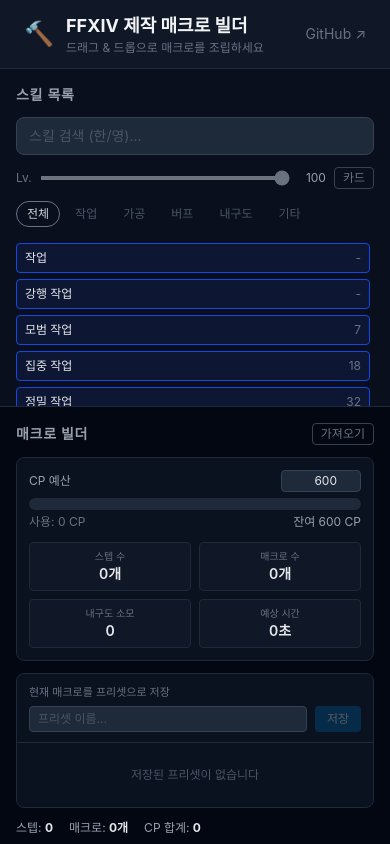
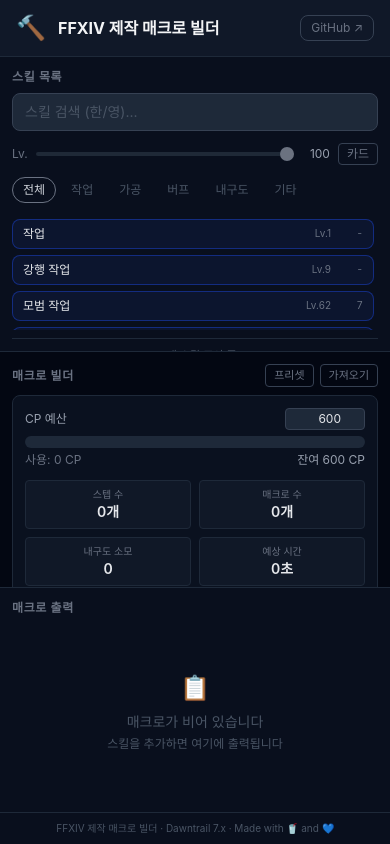
Before and after one commit to Dev-2A/ffxiv-macro-builder, a React (Vite) app: page / in a window 390 px wide. Shown: the top 844 px of the page. Built offline with nearby package versions, Linux system fonts and the light colour scheme.

Commit message:
💄 전체 UI 폴리싱 (반응형, 스크롤바, 드래그 피드백, 프리셋 토글, Footer)

```diff
--- a/index.html
+++ b/index.html
@@ -4,6 +4,8 @@
     <meta charset="UTF-8" />
     <link rel="icon" type="image/svg+xml" href="/favicon.svg" />
     <meta name="viewport" content="width=device-width, initial-scale=1.0" />
+    <meta name="description" content="FFXIV 제작 매크로 빌더 — 드래그&드롭으로 스킬을 조립하고 /ac 매크로를 자동 생성하는 한국어 웹 도구. Dawntrail 7.x 기준." />
+    <meta name="theme-color" content="#030712" />
     <title>FFXIV 제작 매크로 빌더</title>
   </head>
   <body>
--- a/src/App.jsx
+++ b/src/App.jsx
@@ -1,13 +1,14 @@
 import { useState } from "react";
 import Header from "./components/layout/Header";
+import Footer from "./components/layout/Footer";
 import SkillPalette from "./components/skill/SkillPalette";
 import MacroBuilder from "./components/macro/MacroBuilder";
 import MacroSummary from "./components/macro/MacroSummary";
 import MacroOutput from "./components/macro/MacroOutput";
 import MacroImportModal from "./components/macro/MacroImportModal";
+import PresetPanel from "./components/macro/PresetPanel";
 import useMacroBuilder from "./hooks/useMacroBuilder";
 import { downloadMacroTxt } from "./utils/macroExporter";
-import PresetPanel from "./components/macro/PresetPanel";
 
 function App() {
   const {
@@ -23,53 +24,74 @@
   } = useMacroBuilder();
 
   const [showImport, setShowImport] = useState(false);
+  const [showPreset, setShowPreset] = useState(false);
 
   const handleSkillClick = (skill) => {
     addSkill(skill.id);
   };
 
   return (
-    <div className="min-h-screen bg-gray-950 text-gray-100 flex flex-col">
+    <div className="h-screen bg-gray-950 text-gray-100 flex flex-col overflow-hidden">
       <Header />
 
-      <div className="flex-1 flex flex-col lg:flex-row overflow-hidden">
+      <div className="flex-1 flex flex-col lg:flex-row overflow-hidden min-h-0">
         {/* 좌측: 스킬 팔레트 */}
-        <aside className="w-full lg:w-80 border-b lg:border-b-0 lg:border-r border-gray-800 bg-gray-900/50 overflow-hidden p-4 flex flex-col max-h-[40vh] lg:max-h-none">
-          <h2 className="text-sm font-semibold text-gray-400 uppercase tracking-wider mb-3">
+        <aside className="w-full lg:w-72 xl:w-80 border-b lg:border-b-0 lg:border-r border-gray-800 bg-gray-900/50 overflow-hidden p-3 sm:p-4 flex flex-col max-h-[35vh] lg:max-h-none">
+          <h2 className="text-xs font-semibold text-gray-500 uppercase tracking-wider mb-2">
             스킬 목록
           </h2>
           <SkillPalette onSkillClick={handleSkillClick} />
         </aside>
 
         {/* 중앙: 매크로 빌더 */}
-        <main className="flex-1 overflow-hidden p-4 flex flex-col">
-          <div className="flex items-center justify-between mb-3">
-            <h2 className="text-sm font-semibold text-gray-400 uppercase tracking-wider">
+        <main className="flex-1 overflow-hidden p-3 sm:p-4 flex flex-col min-h-0">
+          {/* 헤더 바 */}
+          <div className="flex items-center justify-between mb-2">
+            <h2 className="text-xs font-semibold text-gray-500 uppercase tracking-wider">
               매크로 빌더
             </h2>
-            <div className="flex gap-2">
+            <div className="flex gap-1.5">
+              <button
+                onClick={() => setShowPreset((v) => !v)}
+                className={`text-[11px] px-2 py-0.5 rounded border transition-colors ${
+                  showPreset
+                    ? "border-sky-700 text-sky-400 bg-sky-950/30"
+                    : "border-gray-700 text-gray-500 hover:text-gray-300"
+                }`}
+              >
+                프리셋
+              </button>
               <button
                 onClick={() => setShowImport(true)}
-                className="text-xs text-gray-500 hover:text-gray-300 border border-gray-700 rounded px-2 py-0.5"
+                className="text-[11px] text-gray-500 hover:text-gray-300 border border-gray-700 rounded px-2 py-0.5"
               >
                 가져오기
               </button>
               {steps.length > 0 && (
                 <button
                   onClick={() => downloadMacroTxt(steps)}
-                  className="text-xs text-gray-500 hover:text-gray-300 border border-gray-700 rounded px-2 py-0.5"
+                  className="text-[11px] text-gray-500 hover:text-gray-300 border border-gray-700 rounded px-2 py-0.5"
                 >
-                  .txt 저장
+                  .txt
                 </button>
               )}
             </div>
           </div>
-          <div className="mb-3">
+
+          {/* 요약 패널 */}
+          <div className="mb-2">
             <MacroSummary steps={steps} totalCp={totalCp} />
           </div>
-          <div className="mb-3">
+
+          {/* 프리셋 패널 (토글) */}
+          {showPreset && (
+            <div className="mb-2">
               <PresetPanel steps={steps} onLoad={loadPreset} />
             </div>
+          )}
+
+          {/* 빌더 */}
+          <div className="flex-1 min-h-0 overflow-hidden flex flex-col">
             <MacroBuilder
               steps={steps}
               totalCp={totalCp}
@@ -78,16 +100,19 @@
               onDuplicate={duplicateStep}
               onClear={clearAll}
             />
+          </div>
         </main>
 
         {/* 우측: 매크로 출력 */}
-        <aside className="w-full lg:w-80 border-t lg:border-t-0 lg:border-l border-gray-800 bg-gray-900/50 overflow-hidden p-4 flex flex-col max-h-[40vh] lg:max-h-none">
-          <h2 className="text-sm font-semibold text-gray-400 uppercase tracking-wider mb-3">
+        <aside className="w-full lg:w-72 xl:w-80 border-t lg:border-t-0 lg:border-l border-gray-800 bg-gray-900/50 overflow-hidden p-3 sm:p-4 flex flex-col max-h-[35vh] lg:max-h-none">
+          <h2 className="text-xs font-semibold text-gray-500 uppercase tracking-wider mb-2">
             매크로 출력
           </h2>
           <MacroOutput steps={steps} />
         </aside>
       </div>
+
+      <Footer />
 
       {/* 가져오기 모달 */}
       {showImport && (
--- /dev/null
+++ b/src/components/layout/Footer.jsx
@@ -0,0 +1,9 @@
+export default function Footer() {
+  return (
+    <footer className="border-t border-gray-800 bg-gray-900/50 px-4 py-2 text-center lg:hidden">
+      <p className="text-[10px] text-gray-600">
+        FFXIV 제작 매크로 빌더 · Dawntrail 7.x · Made with 🥤 and 💙
+      </p>
+    </footer>
+  );
+}
--- a/src/components/layout/Header.jsx
+++ b/src/components/layout/Header.jsx
@@ -1,25 +1,30 @@
 export default function Header() {
   return (
-    <header className="border-b border-gray-800 bg-gray-900 px-6 py-3 flex items-center justify-between">
-      <div className="flex items-center gap-3">
-        <span className="text-2xl">🔨</span>
-        <div>
-          <h1 className="text-lg font-bold text-gray-100">
+    <header className="border-b border-gray-800 bg-gray-900 px-4 sm:px-6 py-3 flex items-center justify-between gap-3">
+      <div className="flex items-center gap-3 min-w-0">
+        <span className="text-2xl shrink-0">🔨</span>
+        <div className="min-w-0">
+          <h1 className="text-base sm:text-lg font-bold text-gray-100 truncate">
             FFXIV 제작 매크로 빌더
           </h1>
-          <p className="text-xs text-gray-500">
-            드래그 &amp; 드롭으로 매크로를 조립하세요
+          <p className="text-[11px] text-gray-500 hidden sm:block">
+            드래그 &amp; 드롭으로 매크로를 조립하세요 · Dawntrail 7.x 기준
           </p>
         </div>
       </div>
+      <div className="flex items-center gap-3 shrink-0">
+        <span className="text-[10px] text-gray-700 hidden md:inline">
+          Made with 🥤 and 💙
+        </span>
         <a
           href="https://github.com/Dev-2A/ffxiv-macro-builder"
           target="_blank"
           rel="noopener noreferrer"
-        className="text-gray-500 hover:text-gray-300 transition-colors text-sm"
+          className="text-xs text-gray-500 hover:text-gray-300 transition-colors border border-gray-700 rounded-lg px-2.5 py-1"
         >
           GitHub ↗
         </a>
+      </div>
     </header>
   );
 }
--- a/src/components/macro/MacroStep.jsx
+++ b/src/components/macro/MacroStep.jsx
@@ -10,15 +10,21 @@
   purple: "bg-purple-500",
 };
 
-const borderColor = {
-  blue: "border-blue-800/50",
-  green: "border-green-800/50",
-  yellow: "border-yellow-800/50",
-  orange: "border-orange-800/50",
-  purple: "border-purple-800/50",
+const rowBg = {
+  blue: "hover:bg-blue-950/20",
+  green: "hover:bg-green-950/20",
+  yellow: "hover:bg-yellow-950/20",
+  orange: "hover:bg-orange-950/20",
+  purple: "hover:bg-purple-950/20",
 };
 
-export default function MacroStep({ step, index, onRemove, onDuplicate }) {
+export default function MacroStep({
+  step,
+  index,
+  onRemove,
+  onDuplicate,
+  isLast,
+}) {
   const skill = skillMap.get(step.skillId);
   const cat = CATEGORIES[skill.category];
   const color = cat.color;
@@ -35,56 +41,67 @@
   const style = {
     transform: CSS.Transform.toString(transform),
     transition,
-    opacity: isDragging ? 0.4 : 1,
+    opacity: isDragging ? 0.3 : 1,
+    zIndex: isDragging ? 50 : "auto",
   };
 
   return (
     <div
       ref={setNodeRef}
       style={style}
-      className={`flex items-center gap-2 px-3 py-2 rounded-lg border bg-gray-900/60
-        group transition-colors ${borderColor[color]}`}
+      className={`flex items-center gap-2 px-3 py-2 rounded-lg border border-gray-800/60 bg-gray-900/40
+        group transition-all ${rowBg[color]} ${isDragging ? "shadow-lg shadow-black/40 ring-1 ring-gray-600" : ""}`}
     >
       {/* 드래그 핸들 */}
       <button
         {...attributes}
         {...listeners}
-        className="cursor-grab active:cursor-grabbing text-gray-600 hover:text-gray-400 shrink-0 touch-none"
+        className="cursor-grab active:cursor-grabbing text-gray-700 hover:text-gray-400 shrink-0 touch-none text-sm"
         title="드래그하여 순서 변경"
       >
         ⠿
       </button>
 
       {/* 번호 */}
-      <span className="text-xs text-gray-600 w-5 text-right shrink-0">
+      <span className="text-[11px] text-gray-600 w-5 text-right shrink-0 tabular-nums">
         {index + 1}
       </span>
 
       {/* 카테고리 점 */}
       <span className={`w-2 h-2 rounded-full shrink-0 ${dotColor[color]}`} />
 
-      {/* 스킬명 */}
-      <span className="text-sm text-gray-200 flex-1 truncate">
-        {skill.nameKo}
+      {/* 스킬명 + 영문 */}
+      <div className="flex-1 min-w-0">
+        <span className="text-sm text-gray-200 truncate block leading-tight">
+          {skill.nameKo}
+        </span>
+        <span className="text-[10px] text-gray-600 truncate block leading-tight">
+          {skill.nameEn}
+        </span>
+      </div>
+
+      {/* wait */}
+      <span className="text-[10px] text-gray-600 shrink-0 tabular-nums">
+        w.{skill.wait}
       </span>
 
       {/* CP */}
-      <span className="text-xs text-gray-500 shrink-0">
-        {skill.cp > 0 ? `${skill.cp}CP` : ""}
+      <span className="text-[11px] text-gray-500 shrink-0 w-8 text-right tabular-nums">
+        {skill.cp > 0 ? `${skill.cp}` : "-"}
       </span>
 
       {/* 액션 버튼 */}
-      <div className="flex gap-1 opacity-0 group-hover:opacity-100 transition-opacity shrink-0">
+      <div className="flex gap-0.5 opacity-0 group-hover:opacity-100 transition-opacity shrink-0 ml-1">
         <button
           onClick={() => onDuplicate(step.uid)}
-          className="text-xs text-gray-500 hover:text-gray-300 px-1"
+          className="text-xs text-gray-600 hover:text-gray-300 px-1 py-0.5 rounded hover:bg-gray-800"
           title="복제"
         >
           ⧉
         </button>
         <button
           onClick={() => onRemove(step.uid)}
-          className="text-xs text-red-600 hover:text-red-400 px-1"
+          className="text-xs text-gray-600 hover:text-red-400 px-1 py-0.5 rounded hover:bg-gray-800"
           title="삭제"
         >
           ✕
--- a/src/components/skill/SkillCard.jsx
+++ b/src/components/skill/SkillCard.jsx
@@ -1,19 +1,23 @@
 import { CATEGORIES } from "../../data/skills";
 
 const colorMap = {
-  blue: "border-blue-700 bg-blue-950/40",
-  green: "border-green-700 bg-green-950/40",
-  yellow: "border-yellow-700 bg-yellow-950/40",
-  orange: "border-orange-700 bg-orange-950/40",
-  purple: "border-purple-700 bg-purple-950/40",
+  blue: "border-blue-800/60 bg-blue-950/30 hover:bg-blue-950/50 hover:border-blue-700/60",
+  green:
+    "border-green-800/60 bg-green-950/30 hover:bg-green-950/50 hover:border-green-700/60",
+  yellow:
+    "border-yellow-800/60 bg-yellow-950/30 hover:bg-yellow-950/50 hover:border-yellow-700/60",
+  orange:
+    "border-orange-800/60 bg-orange-950/30 hover:bg-orange-950/50 hover:border-orange-700/60",
+  purple:
+    "border-purple-800/60 bg-purple-950/30 hover:bg-purple-950/50 hover:border-purple-700/60",
 };
 
 const badgeMap = {
-  blue: "bg-blue-900 text-blue-300",
-  green: "bg-green-900 text-green-300",
-  yellow: "bg-yellow-900 text-yellow-300",
-  orange: "bg-orange-900 text-orange-300",
-  purple: "bg-purple-900 text-purple-300",
+  blue: "bg-blue-900/80 text-blue-300",
+  green: "bg-green-900/80 text-green-300",
+  yellow: "bg-yellow-900/80 text-yellow-300",
+  orange: "bg-orange-900/80 text-orange-300",
+  purple: "bg-purple-900/80 text-purple-300",
 };
 
 export default function SkillCard({ skill, compact = false, onClick }) {
@@ -24,15 +28,18 @@
     return (
       <button
         onClick={() => onClick?.(skill)}
-        className={`flex items-center gap-2 px-2 py-1.5 rounded border text-left text-xs w-full
-          hover:brightness-125 transition-all cursor-pointer ${colorMap[color]}`}
+        className={`flex items-center gap-2 px-2.5 py-1.5 rounded-lg border text-left text-xs w-full
+          transition-all cursor-pointer active:scale-[0.98] ${colorMap[color]}`}
         title={`${skill.nameEn} (Lv.${skill.level}) — CP ${skill.cp}`}
       >
         <span className="font-medium text-gray-200 truncate flex-1">
           {skill.nameKo}
         </span>
-        <span className="text-gray-500 shrink-0">
-          {skill.cp > 0 ? `${skill.cp}` : "-"}
+        <span className="text-[10px] text-gray-500 shrink-0">
+          Lv.{skill.level}
+        </span>
+        <span className="text-[10px] text-gray-500 shrink-0 w-6 text-right tabular-nums">
+          {skill.cp > 0 ? skill.cp : "-"}
         </span>
       </button>
     );
@@ -42,14 +49,14 @@
     <button
       onClick={() => onClick?.(skill)}
       className={`rounded-lg border p-3 text-left w-full
-        hover:brightness-125 transition-all cursor-pointer ${colorMap[color]}`}
+        transition-all cursor-pointer active:scale-[0.98] ${colorMap[color]}`}
     >
       <div className="flex items-start justify-between gap-2">
         <div className="min-w-0">
           <p className="font-semibold text-sm text-gray-100 truncate">
             {skill.nameKo}
           </p>
-          <p className="text-xs text-gray-500 truncate">{skill.nameEn}</p>
+          <p className="text-[11px] text-gray-500 truncate">{skill.nameEn}</p>
         </div>
         <span
           className={`text-[10px] px-1.5 py-0.5 rounded font-medium shrink-0 ${badgeMap[color]}`}
@@ -58,35 +65,37 @@
         </span>
       </div>
 
-      <div className="mt-2 flex items-center gap-3 text-xs text-gray-400">
+      <div className="mt-2 flex items-center gap-3 text-[11px] text-gray-400">
         <span>Lv.{skill.level}</span>
-        <span>CP {skill.cp}</span>
-        <span>내구 {skill.durabilityCost}</span>
+        <span className="tabular-nums">CP {skill.cp}</span>
+        <span className="tabular-nums">내구 {skill.durabilityCost}</span>
         <span>wait.{skill.wait}</span>
       </div>
 
       {skill.description && (
-        <p className="mt-1.5 text-[11px] text-gray-500">{skill.description}</p>
+        <p className="mt-1.5 text-[11px] text-gray-500 leading-relaxed">
+          {skill.description}
+        </p>
       )}
 
       <div className="mt-1.5 flex gap-1 flex-wrap">
         {skill.firstOnly && (
-          <span className="text-[10px] bg-gray-800 text-gray-400 px-1 rounded">
+          <span className="text-[10px] bg-gray-800 text-amber-400/80 px-1.5 py-0.5 rounded">
             첫 턴
           </span>
         )}
         {skill.requireGood && (
-          <span className="text-[10px] bg-gray-800 text-gray-400 px-1 rounded">
+          <span className="text-[10px] bg-gray-800 text-cyan-400/80 px-1.5 py-0.5 rounded">
             고품질
           </span>
         )}
         {skill.specialist && (
-          <span className="text-[10px] bg-gray-800 text-gray-400 px-1 rounded">
+          <span className="text-[10px] bg-gray-800 text-pink-400/80 px-1.5 py-0.5 rounded">
             전문장인
           </span>
         )}
         {skill.successRate < 100 && (
-          <span className="text-[10px] bg-red-900/50 text-red-400 px-1 rounded">
+          <span className="text-[10px] bg-red-900/40 text-red-400 px-1.5 py-0.5 rounded">
             {skill.successRate}%
           </span>
         )}
--- a/src/index.css
+++ b/src/index.css
@@ -1 +1,48 @@
 @import "tailwindcss";
+
+/* 스크롤바 커스텀 */
+::-webkit-scrollbar {
+  width: 6px;
+  height: 6px;
+}
+::-webkit-scrollbar-track {
+  background: transparent;
+}
+::-webkit-scrollbar-thumb {
+  background: #374151;
+  border-radius: 3px;
+}
+::-webkit-scrollbar-thumb:hover {
+  background: #4b5563;
+}
+
+/* 레인지 슬라이더 */
+input[type="range"] {
+  -webkit-appearance: none;
+  appearance: none;
+  background: #1f2937;
+  border-radius: 4px;
+  height: 4px;
+}
+input[type="range"]::-webkit-slider-thumb {
+  -webkit-appearance: none;
+  appearance: none;
+  width: 14px;
+  height: 14px;
+  border-radius: 50%;
+  background: #6b7280;
+  cursor: pointer;
+}
+input[type="range"]::-webkit-slider-thumb:hover {
+  background: #9ca3af;
+}
+
+/* 선택 방지 (드래그 중) */
+.dragging * {
+  user-select: none;
+}
+
+/* 트랜지션 기본 */
+* {
+  scrollbar-color: #374151 transparent;
+}
```
Lines whose indentation alone changed are shown as unchanged.
